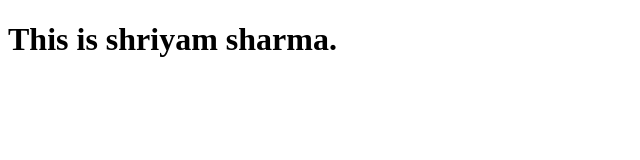
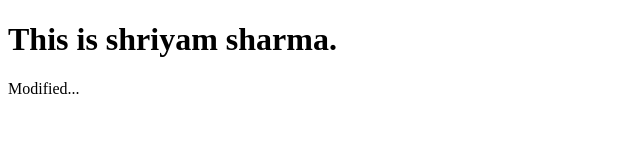
Before and after one commit to shriyamsharma/git-test, a plain HTML site: page template/test.html in a window 1280 px wide. Shown: the full height of the page, 0-640 px from the left. Drawn offline with Linux system fonts and the light colour scheme.

Commit message:
third commit

```diff
--- a/template/test.html
+++ b/template/test.html
@@ -5,5 +5,6 @@
     </head>
     <body>
         <h1>This is shriyam sharma.</h1>
+        <p>Modified...</p>
     </body>
 </html>
```
